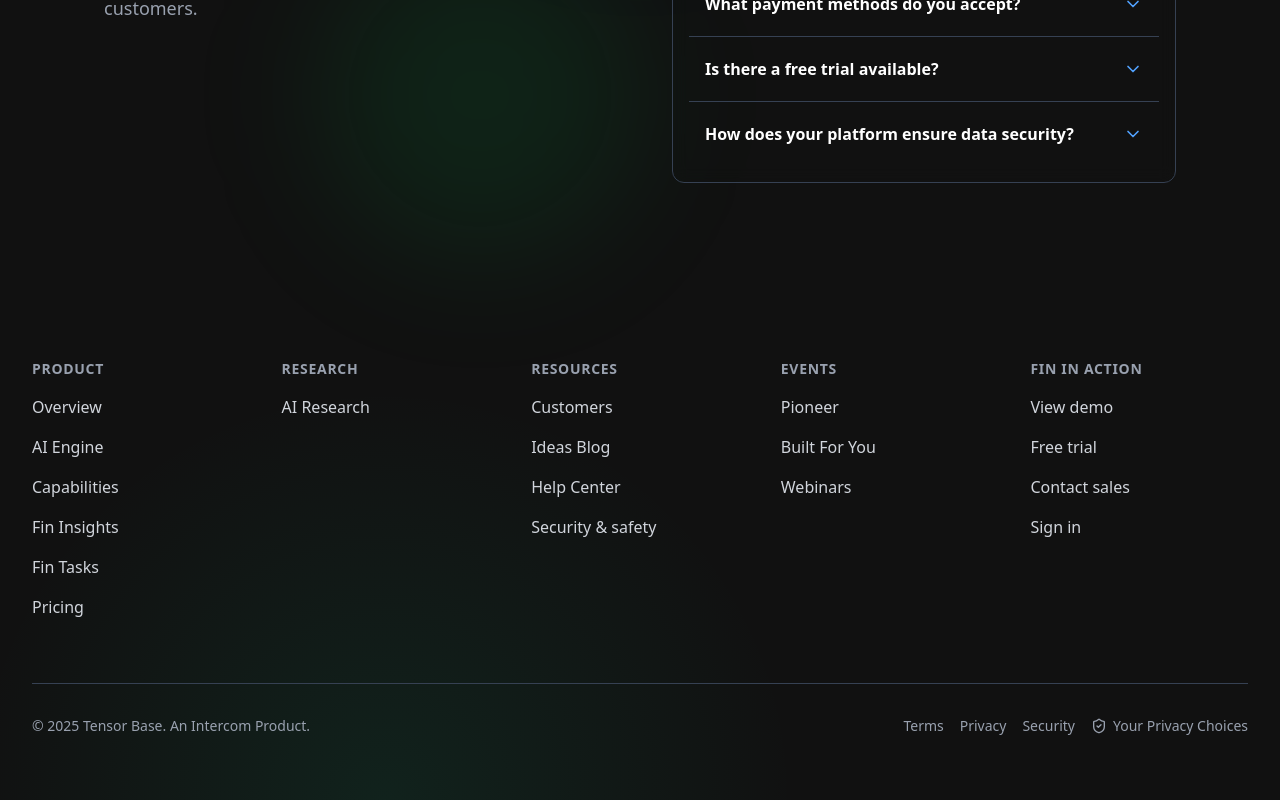
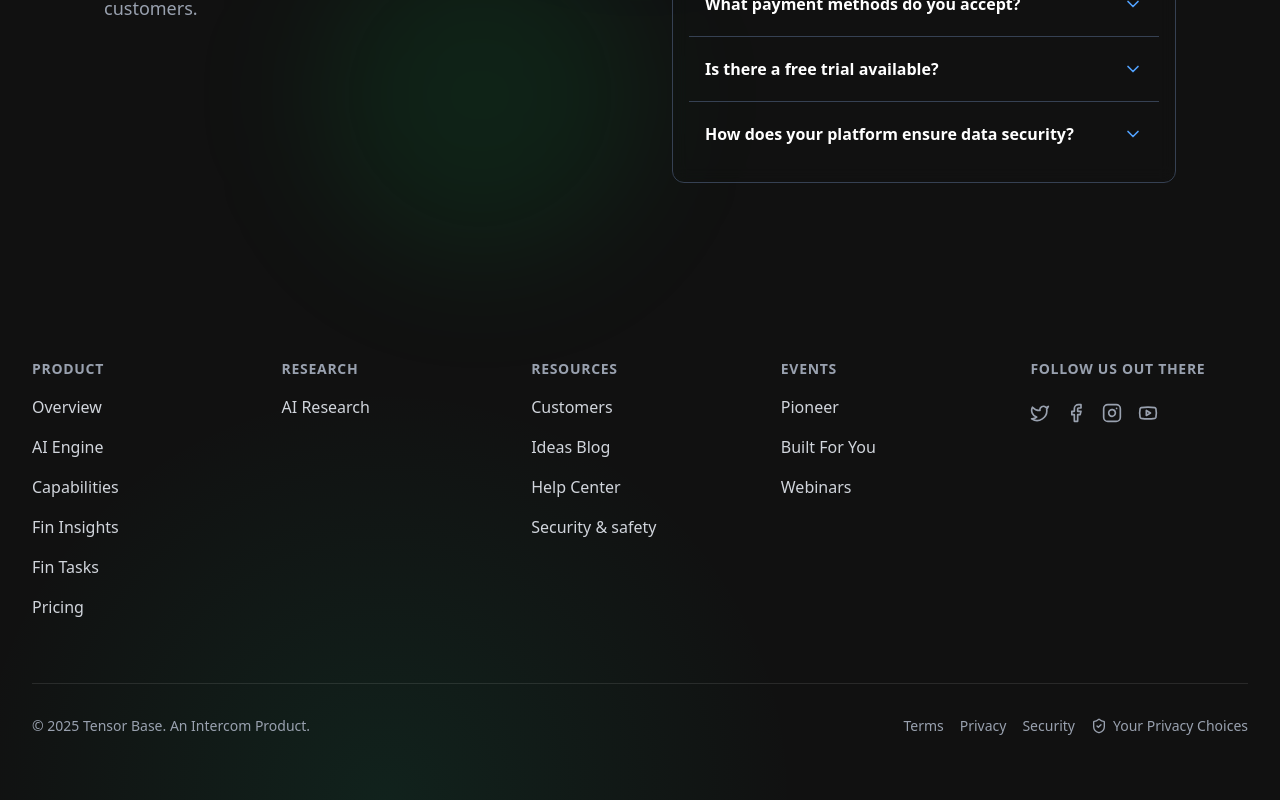
Before and after one commit to tensor-base/tensorbase.co, a Next.js app: page / in a window 1280 px wide. Shown: the part 1441-2241 px from the top of the page. Built offline with nearby package versions, Linux system fonts and the light colour scheme.

Commit message:
add social icons in footer

```diff
--- a/src/components/home/Footer.tsx
+++ b/src/components/home/Footer.tsx
@@ -1,5 +1,5 @@
 import React from 'react';
-import { ShieldCheck } from 'lucide-react';
+import { ShieldCheck, Twitter, Facebook, Instagram, Youtube } from 'lucide-react';
 
 const footerLinks = [
   {
@@ -18,10 +18,13 @@
     title: 'Events',
     links: ['Pioneer', 'Built For You', 'Webinars'],
   },
-  {
-    title: 'Fin in Action',
-    links: ['View demo', 'Free trial', 'Contact sales', 'Sign in'],
-  },
+];
+
+const socialLinks = [
+    { name: 'Twitter', icon: <Twitter size={20} />, href: '#' },
+    { name: 'Facebook', icon: <Facebook size={20} />, href: '#' },
+    { name: 'Instagram', icon: <Instagram size={20} />, href: '#' },
+    { name: 'Youtube', icon: <Youtube size={20} />, href: '#' },
 ];
 
 const Footer = () => {
@@ -40,7 +43,7 @@
       {/* The original content now sits on top of the background */}
       <div className="max-w-7xl mx-auto py-16 px-4 sm:px-6 lg:px-8 relative z-10">
         {/* Top section with link columns */}
-        <div className="grid grid-cols-2 md:grid-cols-5 gap-8">
+        <div className="grid grid-cols-1 sm:grid-cols-3 lg:grid-cols-5 gap-y-12 gap-x-8 text-left">
           {footerLinks.map((column) => (
             <div key={column.title}>
               <h3 className="text-sm font-semibold text-gray-400 tracking-wider uppercase">
@@ -57,16 +60,30 @@
               </ul>
             </div>
           ))}
+          {/* This is the new social media column */}
+          <div>
+            <h3 className="text-sm font-semibold text-gray-400 tracking-wider uppercase">
+                Follow us out there
+            </h3>
+            <div className="flex items-center space-x-4 mt-6">
+                {socialLinks.map((social) => (
+                    <a key={social.name} href={social.href} className="text-gray-400 hover:text-white">
+                        <span className="sr-only">{social.name}</span>
+                        {social.icon}
+                    </a>
+                ))}
+            </div>
+          </div>
         </div>
 
         {/* Bottom section with legal links */}
-        <div className="mt-16 pt-8 border-t border-gray-700 flex flex-col sm:flex-row justify-between items-center text-sm text-gray-400">
-          <p>&copy; {new Date().getFullYear()} Tensor Base. An Intercom Product.</p>
-          <div className="flex items-center space-x-4 mt-4 sm:mt-0">
+        <div className="mt-16 pt-8 border-t border-white/10 flex flex-col sm:flex-row justify-between items-center text-sm text-gray-400">
+          <p className="text-center sm:text-left">&copy; {new Date().getFullYear()} Tensor Base. An Intercom Product.</p>
+          <div className="flex flex-wrap justify-center items-center space-x-4 mt-4 sm:mt-0">
             <a href="#" className="hover:text-white">Terms</a>
             <a href="#" className="hover:text-white">Privacy</a>
             <a href="#" className="hover:text-white">Security</a>
-            <a href="#" className="flex items-center hover:text-white">
+            <a href="#" className="flex items-center hover:text-white mt-2 sm:mt-0">
               <ShieldCheck size={16} className="mr-1.5" />
               Your Privacy Choices
             </a>
```
